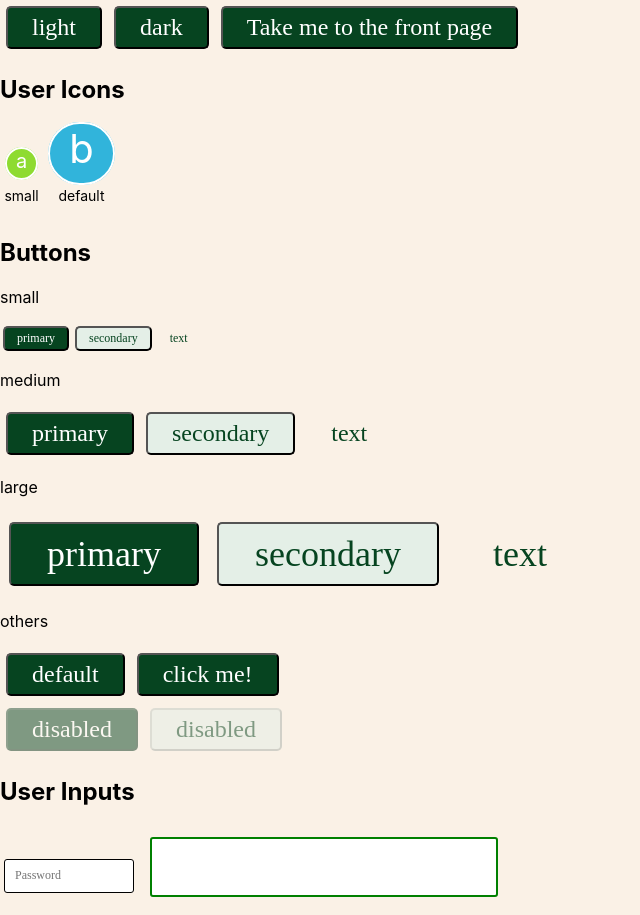
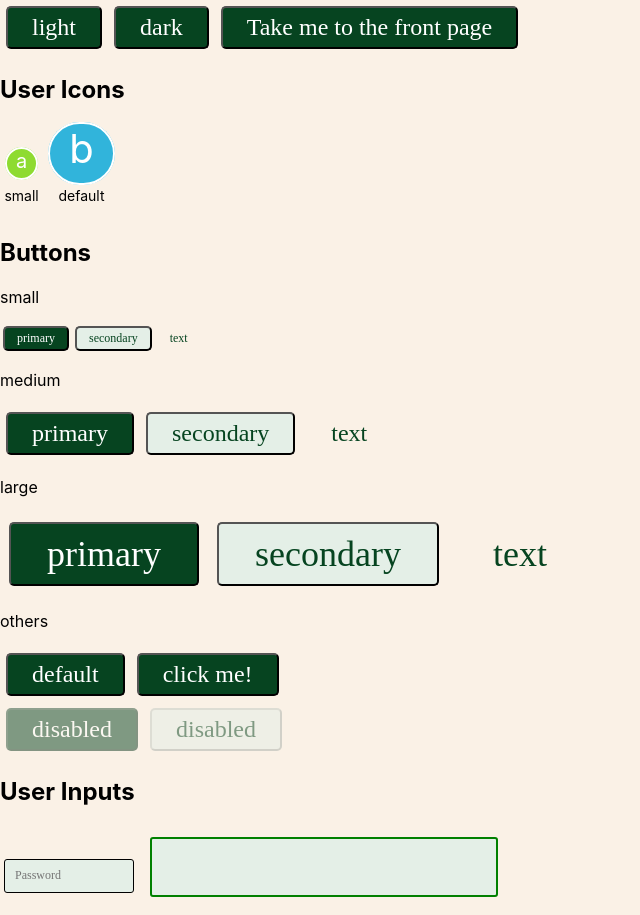
Before and after one commit to acchiang/cpsc-455-project, a React (Create React App) app: page / in a window 1280 px wide. Shown: the top 915 px of the page, without its empty margins (0-640 px from the left). Built offline with nearby package versions, Linux system fonts and the light colour scheme.

Commit message:
add theme colors to input

```diff
--- a/src/components/Input.js
+++ b/src/components/Input.js
@@ -13,7 +13,8 @@ const InputBox = styled.input`
   font-size: ${(p) => inputSize[`${p.size}`] ?? inputSize["default"]}px;
   font-family: ${(p) => p.theme.fonts};
   font-weight: ${(p) => p.theme.fontWeight};
-  color: ${(p) => p.fontColor ?? "black"};
+  color: ${(p) => p.fontColor ?? p.theme.colors.text};
+  background-color: ${(p) => p.theme.colors.secondary};
   cursor: ${(p) => (p.disabled ? "not-allowed" : "text")};
   margin: ${(p) => (inputSize[`${p.size}`] ?? inputSize["default"]) / 3}px
     ${(p) => (inputSize[`${p.size}`] ?? inputSize["default"]) / 3}px;
@@ -25,7 +26,7 @@ const InputBox = styled.input`
     color: ${(p) => p.placeholderColor ?? "black"}
   }
   :disabled {
-    background: #EEEEEE;
+    opacity: 0.5;
   }
 `;
 
--- a/src/pages/Charcuterie.js
+++ b/src/pages/Charcuterie.js
@@ -65,7 +65,7 @@ function Charcuterie({ children }) {
         <Button label={"disabled"} type={"secondary"} disabled />
         <h2>User Inputs</h2>
         <Input size={"small"} placeholder={"Password"} type={"password"} />
-        <Input size={"large"} border={"2px solid green"} fontColor={"grey"} />
+        <Input size={"large"} border={"2px solid green"} />
         <br />
         <Input
           size={"default"}
```
